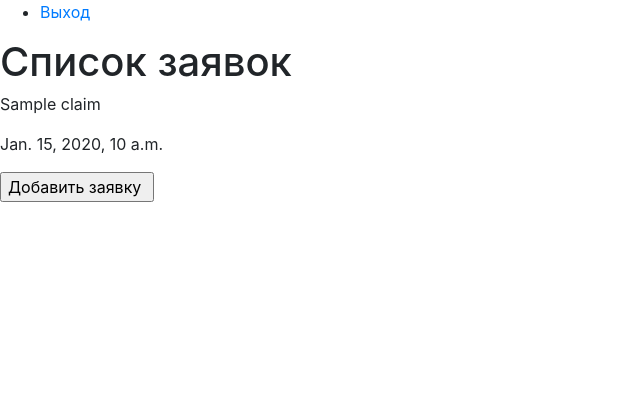
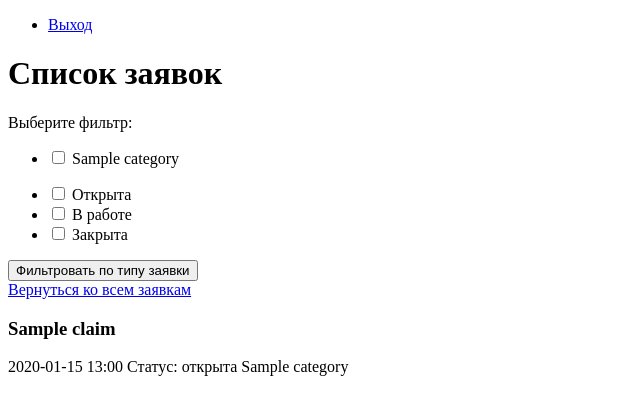
Before and after one commit to duetooyou/test_sberclick, a Django app: page /crm/claims/ in a window 1280 px wide. Shown: the top 415 px of the page, without its empty margins (0-640 px from the left). Run offline with Django 3.2, Linux system fonts and the light colour scheme; a user stored in the database is signed in; tables that the repository leaves empty hold one stand-in row (values such as "Sample post"); some libraries are stand-ins or nearby versions.

Commit message:
add filters by status, category

```diff
--- a/clicksber_test/settings.py
+++ b/clicksber_test/settings.py
@@ -109,7 +109,7 @@ LOGIN_REDIRECT_URL = '/crm/claims'
 
 LANGUAGE_CODE = 'en-us'
 
-TIME_ZONE = 'UTC'
+TIME_ZONE = 'Europe/Moscow'
 
 USE_I18N = True
 
--- a/clicksber_test/urls.py
+++ b/clicksber_test/urls.py
@@ -1,11 +1,13 @@
 from django.contrib import admin
 from django.urls import path, include
 from django.contrib.auth import views as auth_views
+from crm.views import home_page
 
 
 urlpatterns = [
+    path('', home_page),
     path('admin/', admin.site.urls),
-    path('accounts/login', auth_views.LoginView.as_view(), {'next_page': '/crm/'}, name='login'),
-    path('accounts/logout', auth_views.LogoutView.as_view(), name='logout'),
-    path('crm/', include('crm.crm_urls'),)
+    path('accounts/login/', auth_views.LoginView.as_view(), {'next_page': '/crm/'}, name='login'),
+    path('accounts/logout/', auth_views.LogoutView.as_view(), name='logout'),
+    path('crm/', include('crm.crm_urls'), name='crms')
 ]
--- a/crm/crm_urls.py
+++ b/crm/crm_urls.py
@@ -1,6 +1,7 @@
 from django.urls import path
-from .views import AllClaimsView
+from .views import AllClaimsView, ClaimByCategoryFilter
 
 urlpatterns = [
-    path('claims/', AllClaimsView.as_view(), name='claims_list')
+    path('claims/', AllClaimsView.as_view(), name='claims_list'),
+    path('claims/filter/', ClaimByCategoryFilter.as_view(), name='category_filter')
 ]
--- a/crm/models.py
+++ b/crm/models.py
@@ -15,9 +15,9 @@ class Category(models.Model):
 
 class Claim(models.Model):
 
-    STATUS = (('open', 'открыта'),
-              ('in_progress', 'в работе'),
-              ('closed', 'закрыта'))
+    STATUS = (('открыта', 'Открыта'),
+              ('в работе', 'В работе'),
+              ('закрыта', 'Закрыта'))
 
     name = models.CharField(max_length=50,
                             verbose_name='Наименование заявки')
@@ -27,7 +27,7 @@ class Claim(models.Model):
                                    verbose_name='Время изменения')
     category = models.OneToOneField(Category,
                                     on_delete=models.CASCADE,
-                                    related_name='bids',
+                                    related_name='to_bids',
                                     verbose_name='Категория')
     owner = models.ForeignKey(get_user_model(),
                               on_delete=models.CASCADE,
--- a/crm/views.py
+++ b/crm/views.py
@@ -1,18 +1,44 @@
+from django.contrib.auth.mixins import LoginRequiredMixin
+from django.views.generic import ListView, CreateView
 from django.shortcuts import render
-from .models import Claim
-from django.views.generic import ListView, CreateView
+from django.db.models import Q
 from .forms import ClaimCreateForm
+from .models import Claim, Category
 
 
-class AllClaimsView(ListView):
+def home_page(request):
+    return render(request, template_name='home.html')
+
+
+class CategoryStatusMixin:
+    def get_categories(self):
+        return Category.objects.all()
+
+    def get_status(self):
+        return [i[0] for i in Claim.STATUS]
+
+
+class AllClaimsView(LoginRequiredMixin, ListView, CategoryStatusMixin):
+    queryset = Claim.objects.all()
+    paginate_by = '10'
     context_object_name = 'claims'
     template_name = 'crm/claims/list.html'
 
+
+class ClaimByCategoryFilter(AllClaimsView, CategoryStatusMixin):
     def get_queryset(self):
-        return Claim.objects.filter()
+        self.request.GET.getlist('status')
+        return Claim.objects.filter(Q(category__name__in=self.request.GET.getlist('category')) |
+                                    Q(status__in=self.request.GET.getlist('status')))
+
+
+class AllCategoryView(ListView):
+    queryset = Category.objects.all()
+    context_object_name = 'categories'
+    template_name = 'crm/claims/list.html'
 
 
 class ClaimCreateView(CreateView):
     queryset = Claim.objects.all()
-    form_class = ClaimCreateForm
+    form_class = ClaimCreateForm()
     template_name = 'crm/claims/list.html'
--- a/templates/crm/claims/list.html
+++ b/templates/crm/claims/list.html
@@ -1,13 +1,31 @@
 {% extends "../../home.html" %}
 {% block content %}
 <h1>Список заявок</h1>
+<form action="{% url 'category_filter' %}" method="get">
+    <p>Выберите фильтр:</p>
+    <ul>
+    {% for category in view.get_categories %}
+        <li>
+            <input type="checkbox" name="category" value="{{ category.name }}">
+            <span>{{ category.name }}</span>
+        </li>
+    {% endfor %}
+    </ul>
+    <ul>
+        {% for status in view.get_status %}
+            <li>
+                <input type="checkbox" name="status" value="{{ status }}">
+                <span>{{ status|capfirst }}</span>
+        </li>
+        {% endfor %}
+    </ul>
+    <button type="submit">Фильтровать по типу заявки</button>
+</form>
+    <a href="{% url 'claims_list' %}">Вернуться ко всем заявкам</a>
 {% for claim in claims %}
-    <p>{{ claim.name }}</p>
-    <p>{{ claim.created }}</p>
+    <h3>{{ claim.name }}</h3>
+    <p>{{ claim.created | date:'Y-m-d H:i' }} Статус: {{ claim.status }} {{ claim.category }}</p>
+    {% empty %}
+    <p>Заявки отсутвуют</p>
 {% endfor %}
-    <form method="post">
-        {% csrf_token %}
-        {{ form }}
-        <p><input type="submit" value="Добавить заявку "></p>
-    </form>
 {% endblock %}
--- a/templates/home.html
+++ b/templates/home.html
@@ -2,7 +2,6 @@
 <html>
 <head>
     <meta charset="utf-8" />
-    <link rel="stylesheet" href="https://maxcdn.bootstrapcdn.com/bootstrap/4.0.0-beta/css/bootstrap.min.css" integrity="sha384-/Y6pD6FV/Vv2HJnA6t+vslU6fwYXjCFtcEpHbNJ0lyAFsXTsjBbfaDjzALeQsN6M" crossorigin="anonymous">
     <title>{% block title %}CRM{% endblock %}</title>
 </head>
 <body>
@@ -17,6 +16,7 @@
     </div>
     <div id="content">
         {% block content %}
+            <a href="{% url 'login' %}">К заявкам</a>
         {% endblock %}
     </div>
 </body>
--- a/templates/registration/logged_out.html
+++ b/templates/registration/logged_out.html
@@ -1,12 +1,9 @@
-<!DOCTYPE html>
-<html>
 {% extends "home.html" %}
 {% block title %}Logged out{% endblock %}
 {% block content %}
 <h1>Выход</h1>
     <div class="module">
     <p>Вы успешно осуществили выход.
-    Вы можете <a href="{% url "login" %}">Войти снова</a>.</p>
+    Вы можете <a href="{% url "login" %}">войти снова</a>.</p>
 </div>
 {% endblock %}
-</html>
--- a/templates/registration/login.html
+++ b/templates/registration/login.html
@@ -1,5 +1,3 @@
-<!DOCTYPE html>
-<html>
 {% extends "home.html" %}
 {% block title %}Вход{% endblock %}
 {% block content %}
@@ -20,4 +18,3 @@
 </div>
 </div>
 {% endblock %}
-</html>
```
